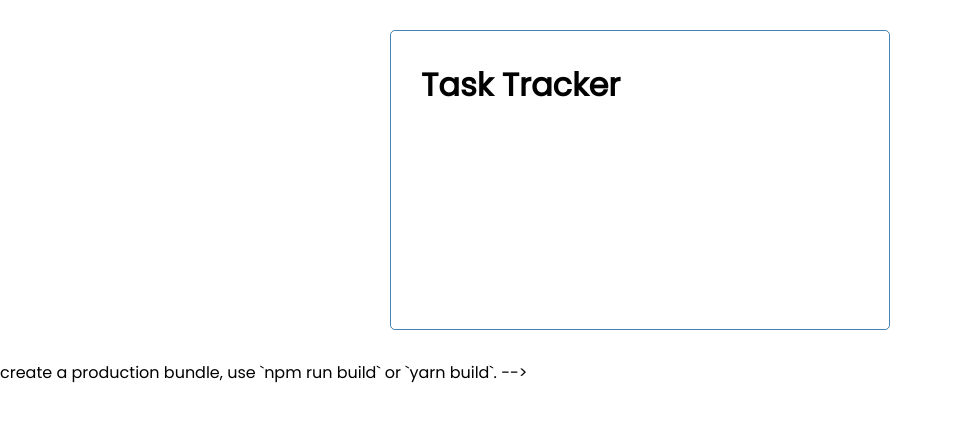
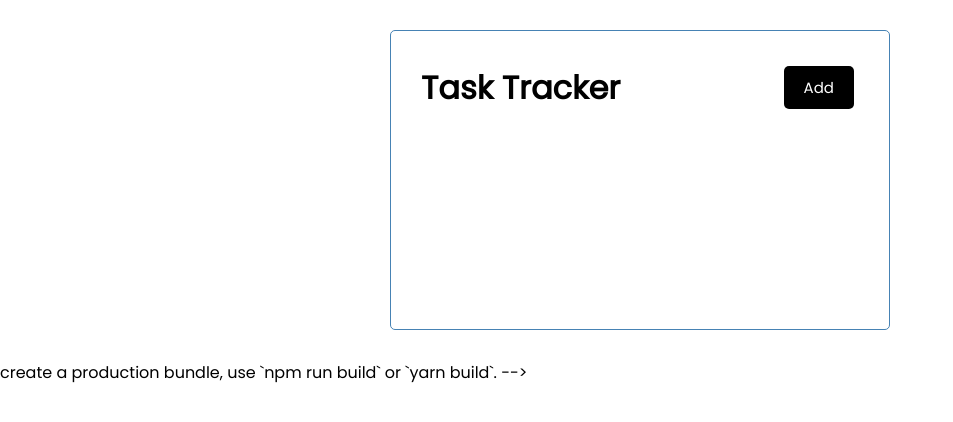
Before and after one commit to Rimce/react-task-tracker, a React (Create React App) app: page / in a window 1280 px wide. Shown: the top 422 px of the page, without its empty margins (0-953 px from the left). Built offline with nearby package versions, Linux system fonts and the light colour scheme.

Commit message:
add button and styling

```diff
--- a/src/App.js
+++ b/src/App.js
@@ -4,7 +4,6 @@ import Header from './components/Header'
 const App = () => {
   return (
     <div className="container">
-      {/* <h1>Hello From React </h1> */}
       <Header />
 
     </div>
--- a/src/components/Header.js
+++ b/src/components/Header.js
@@ -3,9 +3,9 @@ import PropTypes from 'prop-types'
 
 const Header = ({ title }) => {
     return (
-        <header>
+        <header className='header'>
             <h1> {title} </h1>
-
+            <button className='btn'>  Add </button>
         </header >
     )
 }
```
Also changed, not shown: 1 other file (tests, documents, lock files or other folders).
